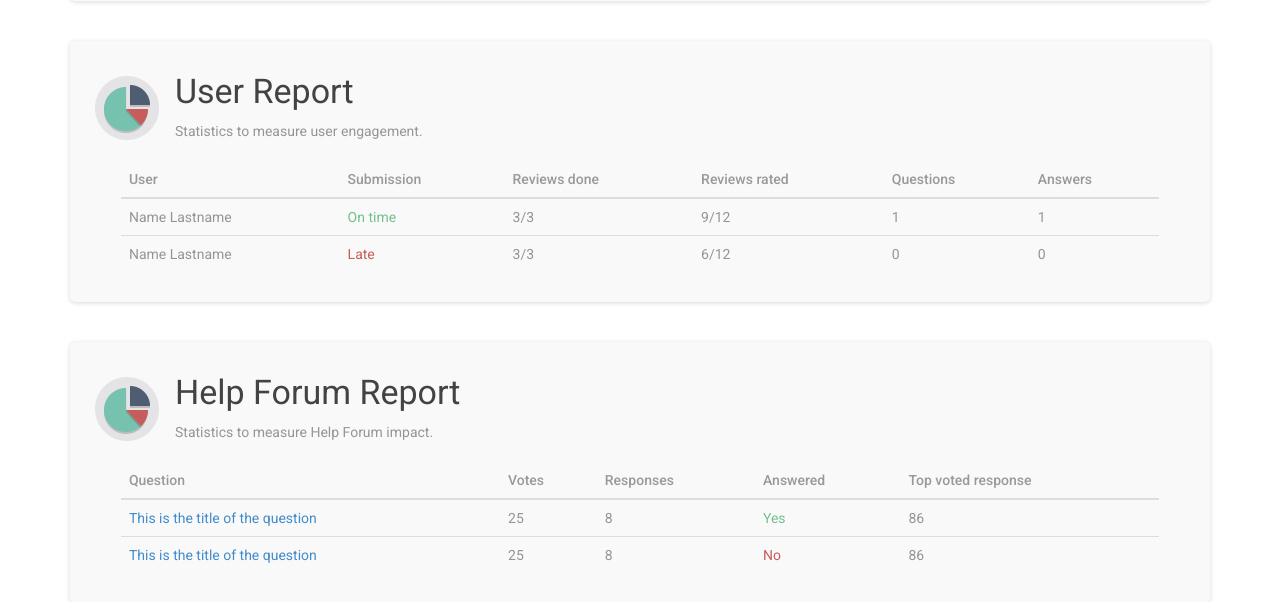
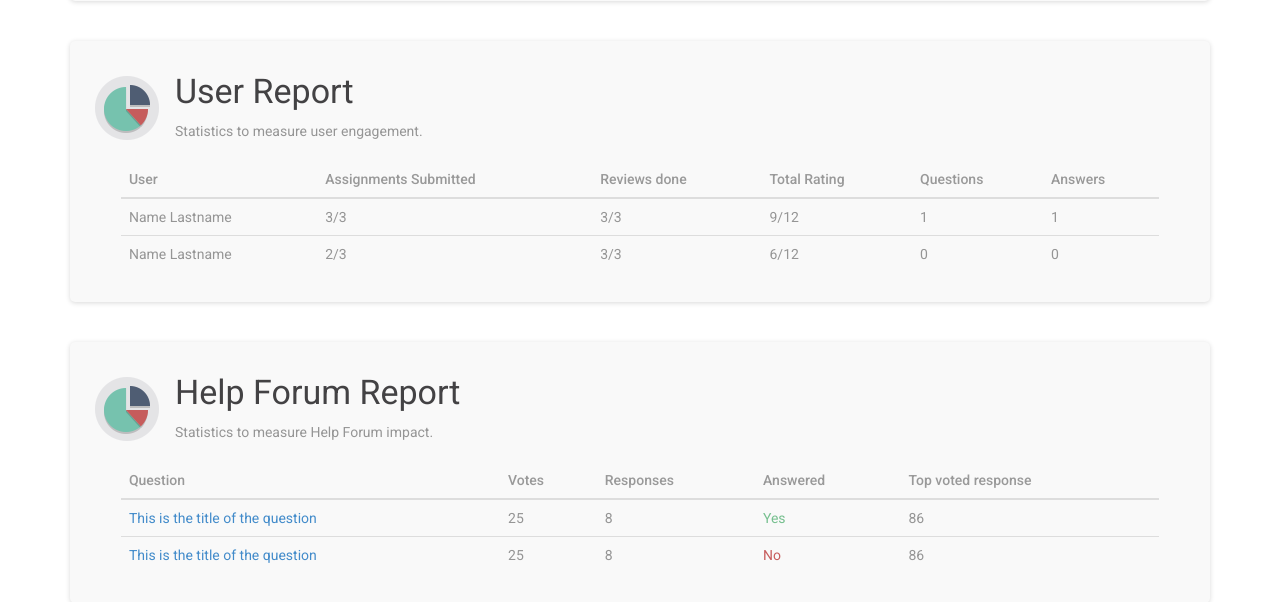
Before and after one commit to eyeofthetiger/codereview, a Django app: template review/templates/review/staff.html in a window 1280 px wide. Shown: the part 874-1476 px from the top of the page. Run offline with Django 3.2, Linux system fonts and the light colour scheme; the template is opened without the code that fills it, so the values that code supplies are empty; parts of the project's set-up code (start-up, migrations or seed data) failed here and were passed over; some libraries are stand-ins or nearby versions.

Commit message:
[Individual] Minor Changes

```diff
--- a/review/templates/review/staff.html
+++ b/review/templates/review/staff.html
@@ -199,16 +199,16 @@
 			<table class="table table-hover">
 				<thead>
 					<th>User</th>
-					<th>Submission</th>
+					<th>Assignments Submitted</th>
 					<th>Reviews done</th>
-					<th>Reviews rated</th>
+					<th>Total Rating</th>
 					<th>Questions</th>
 					<th>Answers</th>
 				</thead>
 				<tbody>
 					<tr>
 						<td>Name Lastname</td>
-						<td><span class="green">On time</span></td>
+						<td>3/3</td>
 						<td>3/3</td>
 						<td>9/12</td>
 						<td>1</td>
@@ -216,7 +216,7 @@
 					</tr>
 					<tr>
 						<td>Name Lastname</td>
-						<td><span class="red">Late</span></td>
+						<td>2/3</td>
 						<td>3/3</td>
 						<td>6/12</td>
 						<td>0</td>
```
